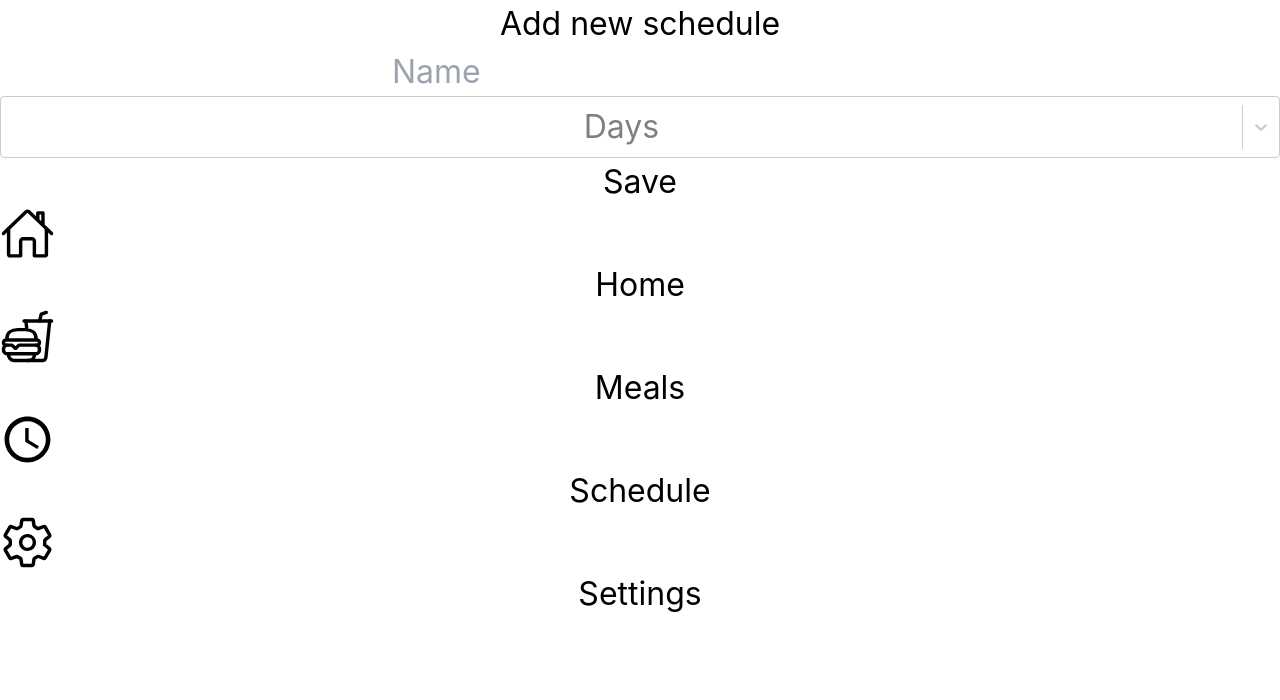
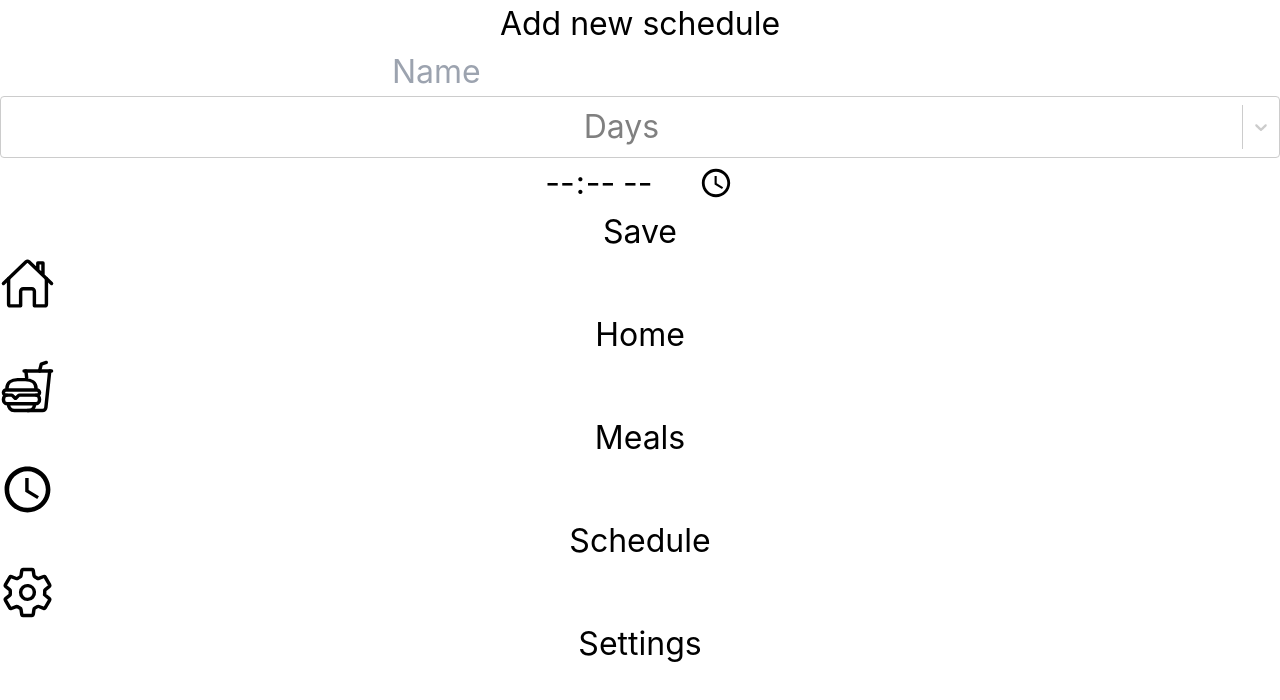
Before and after one commit to abawor/petfed_web, a React (Vite) app in the folder petfed_web/: page /add-new-schedule in a window 1280 px wide. Shown: the top 700 px of the page. Built offline with nearby package versions, Linux system fonts and the light colour scheme.

Commit message:
Added time picket to AddNewSchedule

```diff
--- a/petfed_web/package.json
+++ b/petfed_web/package.json
@@ -14,7 +14,8 @@
     "react-dom": "^18.3.1",
     "react-native-web": "^0.19.13",
     "react-router-dom": "^6.27.0",
-    "react-select": "^5.8.2"
+    "react-select": "^5.8.2",
+    "react-time-picker": "^7.0.0"
   },
   "devDependencies": {
     "@eslint/js": "^9.13.0",
--- a/petfed_web/src/pages/AddNewSchedule.jsx
+++ b/petfed_web/src/pages/AddNewSchedule.jsx
@@ -21,7 +21,8 @@ export default function AddNewMeal() {
     ]
 
 
-    console.log(days)
+    console.log(time)
+
     const handleSave = () => {
         if (!name || !days || !time ) {
             alert('All fields are required!');
@@ -64,7 +65,13 @@ export default function AddNewMeal() {
                     />
                 </div>
 
-
+                <div className="mb-4 leading-8 pl-1 text-left border border-slate-500 rounded-md">
+                    <input
+                        aria-label="Time"
+                        type="time"
+                        onChange={(e) => setTime(e.target.value)}
+                    />
+                </div>
 
                 <button
                 type="button"
```
Also changed, not shown: 1 other file (tests, documents, lock files or other folders).
